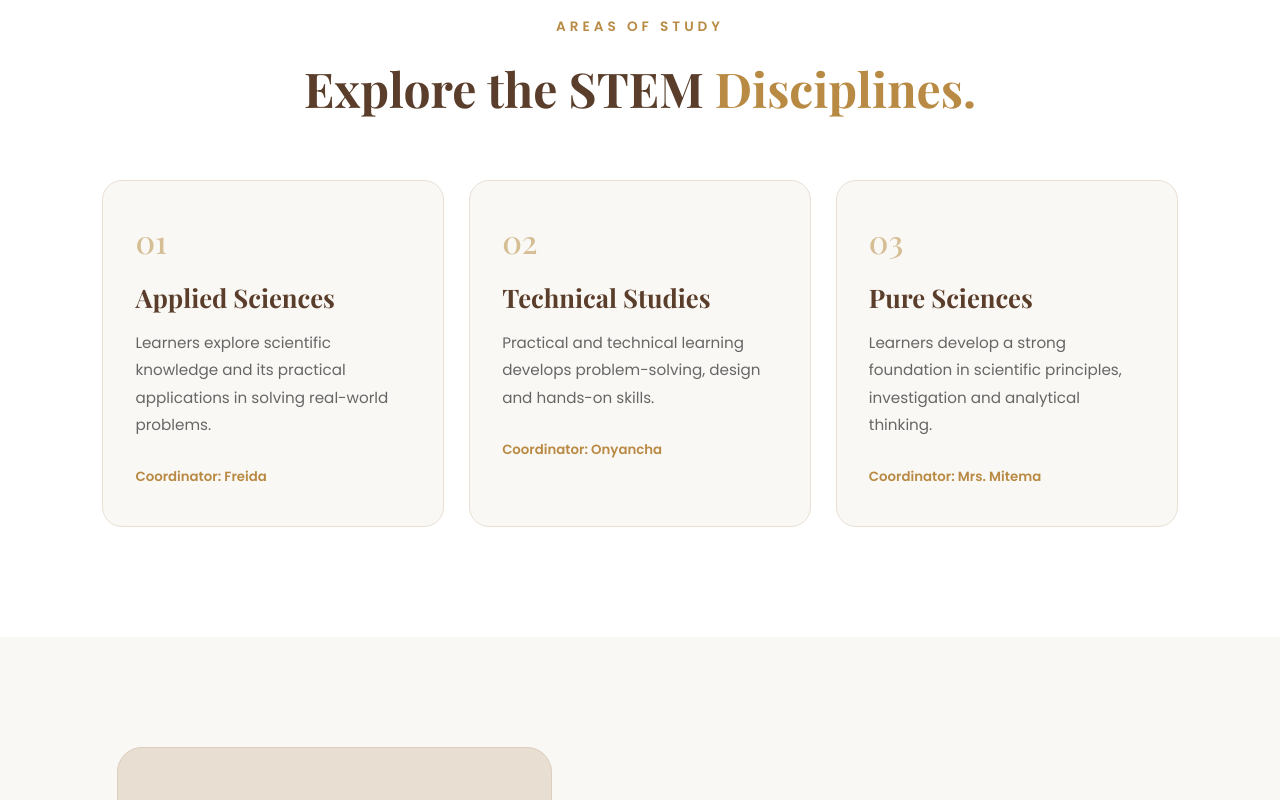
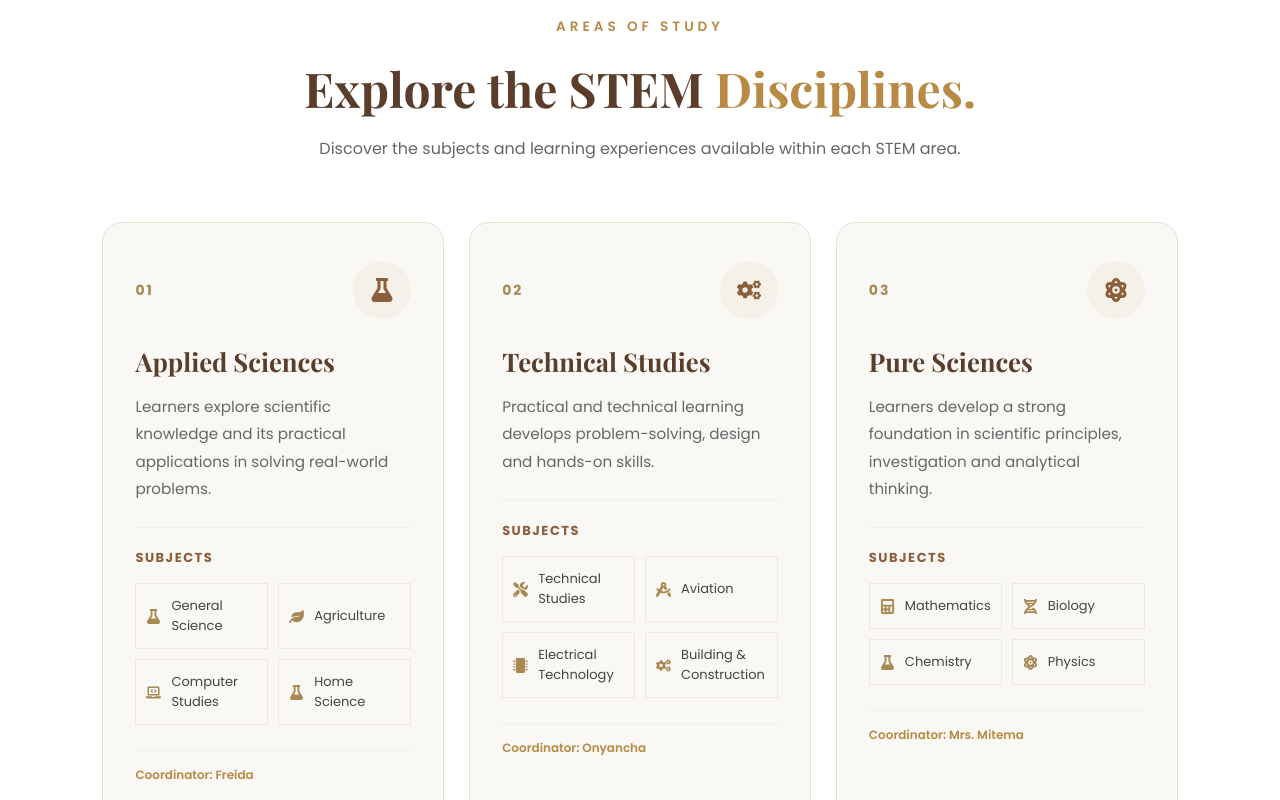
Before and after one commit to sylvia-boyani/oloolua-senior-sch, a React (Create React App) app: page /academics/stem in a window 1280 px wide. Shown: the part 1100-1900 px from the top of the page. Built offline with nearby package versions, Linux system fonts and the light colour scheme.

Commit message:
update stem page

```diff
--- a/src/components/academics/STEM/STEM.css
+++ b/src/components/academics/STEM/STEM.css
@@ -200,6 +200,218 @@
 }
 
 
+/* ================================
+   STEM SUBJECTS
+================================ */
+
+.stemSectionHeading p {
+  max-width: 650px;
+  margin: 15px auto 0;
+  color: #666;
+  line-height: 1.7;
+}
+
+
+/* ================================
+   AREA CARD
+================================ */
+
+.stemAreaCard {
+  position: relative;
+  padding: 35px;
+  background: #fff;
+  border: 1px solid #e9e4dc;
+  border-radius: 4px;
+  transition: all 0.35s ease;
+  overflow: hidden;
+}
+
+.stemAreaCard::before {
+  content: "";
+  position: absolute;
+  top: 0;
+  left: 0;
+  width: 100%;
+  height: 4px;
+  background: #8b5e3c;
+  transform: scaleX(0);
+  transform-origin: left;
+  transition: transform 0.35s ease;
+}
+
+.stemAreaCard:hover {
+  transform: translateY(-8px);
+  box-shadow: 0 20px 45px rgba(0, 0, 0, 0.09);
+}
+
+.stemAreaCard:hover::before {
+  transform: scaleX(1);
+}
+
+
+/* ================================
+   CARD TOP
+================================ */
+
+.stemAreaTop {
+  display: flex;
+  align-items: center;
+  justify-content: space-between;
+  margin-bottom: 25px;
+}
+
+.stemNumber {
+  font-size: 14px;
+  font-weight: 700;
+  letter-spacing: 2px;
+  color: #a88954;
+}
+
+.stemAreaIcon {
+  width: 58px;
+  height: 58px;
+  display: flex;
+  align-items: center;
+  justify-content: center;
+
+  border-radius: 50%;
+
+  background: #f5f0e8;
+  color: #8b5e3c;
+
+  font-size: 24px;
+
+  transition: all 0.3s ease;
+}
+
+.stemAreaCard:hover .stemAreaIcon {
+  background: #8b5e3c;
+  color: #fff;
+  transform: rotate(5deg);
+}
+
+
+/* ================================
+   CARD CONTENT
+================================ */
+
+.stemAreaCard h3 {
+  margin-bottom: 12px;
+  font-size: 24px;
+  color: #2c2c2c;
+}
+
+.stemAreaCard > p {
+  color: #666;
+  line-height: 1.7;
+  margin-bottom: 28px;
+}
+
+
+/* ================================
+   SUBJECTS
+================================ */
+
+.stemSubjects {
+  margin-bottom: 25px;
+  padding-top: 20px;
+  border-top: 1px solid #eee;
+}
+
+.stemSubjects h4 {
+  margin-bottom: 15px;
+  font-size: 13px;
+  text-transform: uppercase;
+  letter-spacing: 1.5px;
+  color: #8b5e3c;
+}
+
+
+/* ================================
+   SUBJECT GRID
+================================ */
+
+.subjectGrid {
+  display: grid;
+  grid-template-columns: 1fr 1fr;
+  gap: 10px;
+}
+
+.subjectItem {
+  display: flex;
+  align-items: center;
+  gap: 10px;
+
+  padding: 12px 10px;
+
+  background: #faf8f4;
+  border: 1px solid #eee8df;
+
+  transition: all 0.3s ease;
+}
+
+.subjectItem svg {
+  flex-shrink: 0;
+  color: #a88954;
+  font-size: 15px;
+}
+
+.subjectItem span {
+  font-size: 13px;
+  color: #444;
+}
+
+.subjectItem:hover {
+  background: #f2ede4;
+  transform: translateX(3px);
+}
+
+
+/* ================================
+   COORDINATOR
+================================ */
+
+.stemAreaCard small {
+  display: block;
+  padding-top: 15px;
+  border-top: 1px solid #eee;
+
+  color: #777;
+  font-size: 12px;
+}
+
+
+/* ================================
+   RESPONSIVE
+================================ */
+
+@media (max-width: 900px) {
+
+  .stemAreaGrid {
+    grid-template-columns: 1fr;
+  }
+
+}
+
+
+@media (max-width: 600px) {
+
+  .stemAreaCard {
+    padding: 25px;
+  }
+
+  .subjectGrid {
+    grid-template-columns: 1fr;
+  }
+
+  .stemAreaCard h3 {
+    font-size: 21px;
+  }
+
+}
+
+
+
 /* AREA CARD */
 
 .stemAreaGrid article {
--- a/src/components/academics/STEM/STEM.jsx
+++ b/src/components/academics/STEM/STEM.jsx
@@ -1,9 +1,23 @@
+import {
+  FaFlask,
+  FaLaptopCode,
+  FaLeaf,
+  FaCalculator,
+  FaAtom,
+  FaDna,
+  FaTools,
+  FaCogs,
+  FaDraftingCompass,
+  FaMicrochip
+} from "react-icons/fa";
+
 import "./STEM.css";
 
 const STEM = () => {
   return (
     <main className="stemPage">
 
+      {/* ================= HERO ================= */}
       <section className="stemHero">
 
         <div className="stemHeroOverlay"></div>
@@ -28,6 +42,7 @@ const STEM = () => {
       </section>
 
 
+      {/* ================= INTRO ================= */}
       <section className="stemIntro">
 
         <div>
@@ -52,6 +67,7 @@ const STEM = () => {
       </section>
 
 
+      {/* ================= AREAS ================= */}
       <section className="stemAreas">
 
         <div className="stemSectionHeading">
@@ -63,13 +79,28 @@ const STEM = () => {
             <strong> Disciplines.</strong>
           </h2>
 
+          <p>
+            Discover the subjects and learning experiences available
+            within each STEM area.
+          </p>
+
         </div>
 
 
         <div className="stemAreaGrid">
 
-          <article>
-            <span>01</span>
+          {/* ================= APPLIED SCIENCES ================= */}
+          <article className="stemAreaCard">
+
+            <div className="stemAreaTop">
+
+              <span className="stemNumber">01</span>
+
+              <div className="stemAreaIcon">
+                <FaFlask />
+              </div>
+
+            </div>
 
             <h3>Applied Sciences</h3>
 
@@ -78,12 +109,53 @@ const STEM = () => {
               applications in solving real-world problems.
             </p>
 
+            <div className="stemSubjects">
+
+              <h4>Subjects</h4>
+
+              <div className="subjectGrid">
+
+                <div className="subjectItem">
+                  <FaFlask />
+                  <span>General Science</span>
+                </div>
+
+                <div className="subjectItem">
+                  <FaLeaf />
+                  <span>Agriculture</span>
+                </div>
+
+                <div className="subjectItem">
+                  <FaLaptopCode />
+                  <span>Computer Studies</span>
+                </div>
+
+                <div className="subjectItem">
+                  <FaFlask />
+                  <span>Home Science</span>
+                </div>
+
+              </div>
+
+            </div>
+
             <small>Coordinator: Freida</small>
+
           </article>
 
 
-          <article>
-            <span>02</span>
+          {/* ================= TECHNICAL STUDIES ================= */}
+          <article className="stemAreaCard">
+
+            <div className="stemAreaTop">
+
+              <span className="stemNumber">02</span>
+
+              <div className="stemAreaIcon">
+                <FaCogs />
+              </div>
+
+            </div>
 
             <h3>Technical Studies</h3>
 
@@ -92,12 +164,53 @@ const STEM = () => {
               design and hands-on skills.
             </p>
 
+            <div className="stemSubjects">
+
+              <h4>Subjects</h4>
+
+              <div className="subjectGrid">
+
+                <div className="subjectItem">
+                  <FaTools />
+                  <span>Technical Studies</span>
+                </div>
+
+                <div className="subjectItem">
+                  <FaDraftingCompass />
+                  <span>Aviation</span>
+                </div>
+
+                <div className="subjectItem">
+                  <FaMicrochip />
+                  <span>Electrical Technology</span>
+                </div>
+
+                <div className="subjectItem">
+                  <FaCogs />
+                  <span>Building & Construction</span>
+                </div>
+
+              </div>
+
+            </div>
+
             <small>Coordinator: Onyancha</small>
+
           </article>
 
 
-          <article>
-            <span>03</span>
+          {/* ================= PURE SCIENCES ================= */}
+          <article className="stemAreaCard">
+
+            <div className="stemAreaTop">
+
+              <span className="stemNumber">03</span>
+
+              <div className="stemAreaIcon">
+                <FaAtom />
+              </div>
+
+            </div>
 
             <h3>Pure Sciences</h3>
 
@@ -106,7 +219,38 @@ const STEM = () => {
               investigation and analytical thinking.
             </p>
 
+            <div className="stemSubjects">
+
+              <h4>Subjects</h4>
+
+              <div className="subjectGrid">
+
+                <div className="subjectItem">
+                  <FaCalculator />
+                  <span>Mathematics</span>
+                </div>
+
+                <div className="subjectItem">
+                  <FaDna />
+                  <span>Biology</span>
+                </div>
+
+                <div className="subjectItem">
+                  <FaFlask />
+                  <span>Chemistry</span>
+                </div>
+
+                <div className="subjectItem">
+                  <FaAtom />
+                  <span>Physics</span>
+                </div>
+
+              </div>
+
+            </div>
+
             <small>Coordinator: Mrs. Mitema</small>
+
           </article>
 
         </div>
@@ -114,6 +258,7 @@ const STEM = () => {
       </section>
 
 
+      {/* ================= LEADERSHIP ================= */}
       <section className="stemLeadership">
 
         <div className="stemLeaderImage">
```
